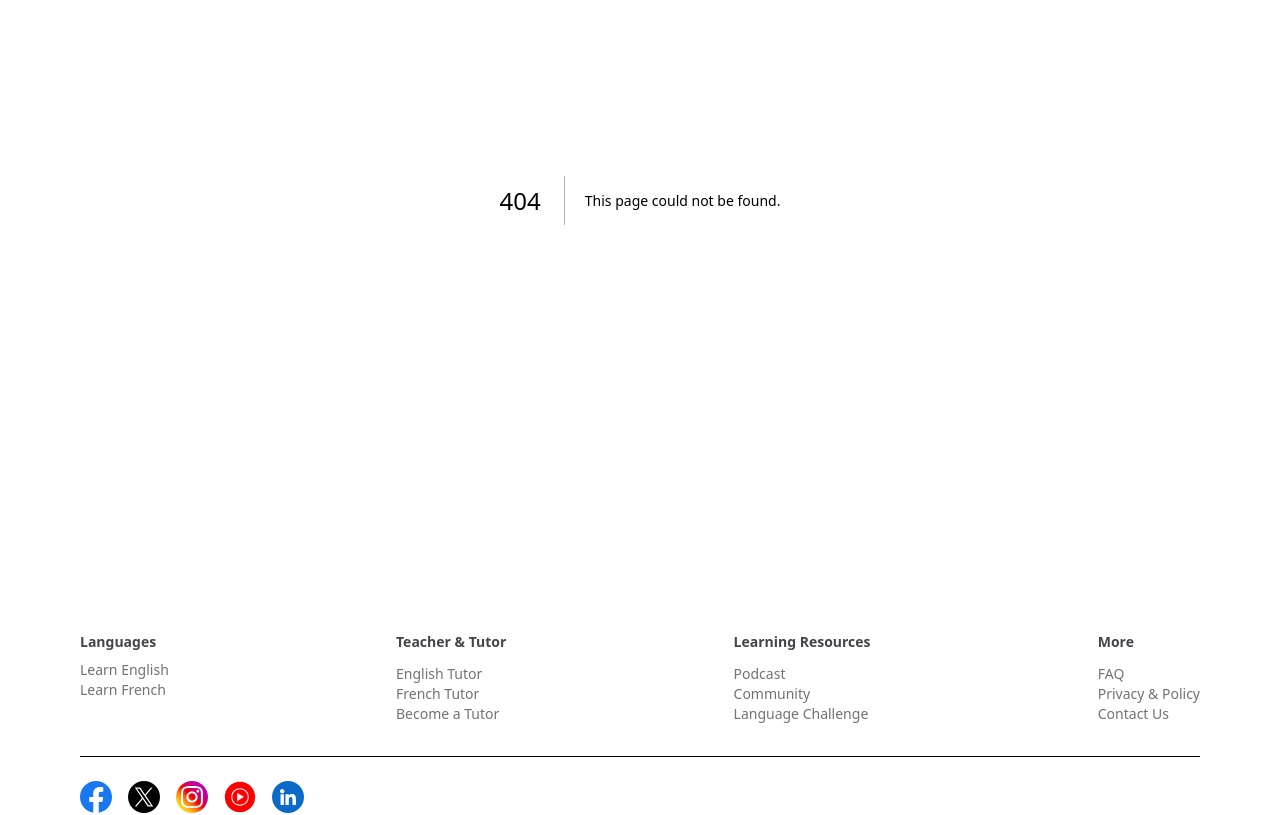
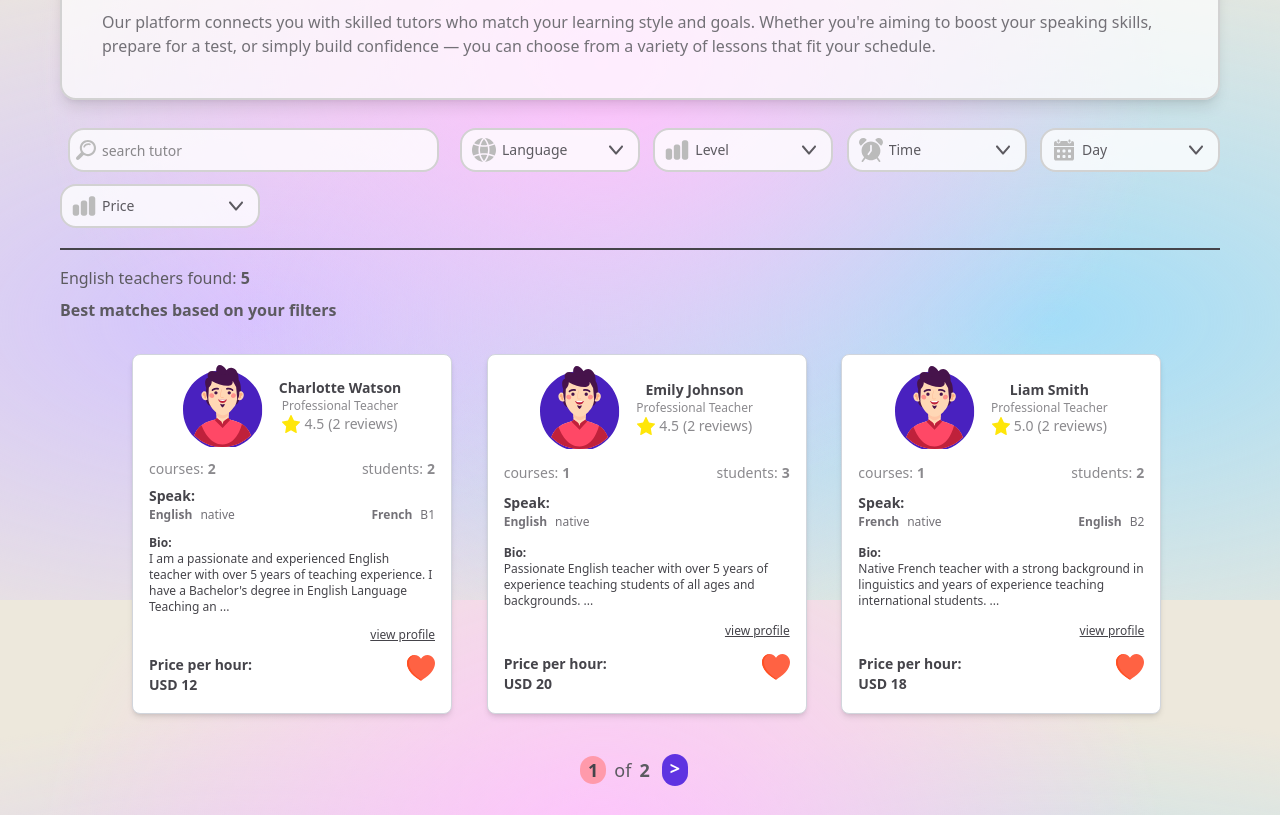
Before and after one commit to erfan2220/learningEnglish-Front, a Next.js app in the folder learning/: page /tutor in a window 1280 px wide. Before the commit this address had no page. Shown: the part 200-1015 px from the top of the page. Built offline with nearby package versions, Linux system fonts and the light colour scheme.

Commit message:
feat: (find tutor page) complete Find Tutor page layout and logic
- feat: (find tutor page) Finished UI for Find Tutor page
- feat: (TutorShowCart) Updated TutorShowCart components
- feat: (courses page) Updated Courses  components

```diff
--- /dev/null
+++ b/learning/app/tutor/page.tsx
@@ -0,0 +1,12 @@
+import TutorList from "@/components/TutorList/TutorList";
+import React from "react";
+
+const TutorPage = () => {
+  return (
+    <div>
+      <TutorList />
+    </div>
+  );
+};
+
+export default TutorPage;
--- a/learning/components/Courses/Courses.tsx
+++ b/learning/components/Courses/Courses.tsx
@@ -16,7 +16,6 @@ const Courses = () => {
   const ppg = 3;
   const CurrentPage = parseInt(searchParam.get("page") || "1");
   const firstIndex = (CurrentPage - 1) * ppg;
-  const lengthData = courseMockDetail.length;
   const endIndex = firstIndex + 3;
   const showTutors = courseMockDetail.slice(firstIndex, endIndex);
 
@@ -27,8 +26,8 @@ const Courses = () => {
           Filter Courses
         </h1>
 
-        <div className="flex flex-wrap gap-1 items-center">
-          <div className="min-w-[320px]">
+        <div className="mt-6 flex flex-wrap justify-between gap-1 items-center">
+          <div className="min-w-[320px] w-2/6">
             <Inputs
               type="text"
               placeholder={"search course"}
@@ -37,20 +36,18 @@ const Courses = () => {
             />
           </div>
 
-          <div className="flex flex-wrap items-start">
-            <SelectLanguage />
-            <SelectLevel />
-            <SelectTime />
-            <SelectDate />
-            <SelectPrice />
-          </div>
+          <SelectLanguage />
+          <SelectLevel />
+          <SelectTime />
+          <SelectDate />
+          <SelectPrice />
         </div>
       </div>
 
       <hr className="flex-1  h-px my-4 border-1  border-[#45444A]" />
       <div>
         <h2 className="flex mb-8 text-black text-2xl font-bold">Results</h2>
-        <div className="grid grid-cols-1 md:grid-cols-2 lg:grid-cols-3 gap-6 px-12">
+        <div className="grid grid-cols-1 md:grid-cols-2 lg:grid-cols-3 gap-6 px-14">
           {showTutors.map((course) => (
             <div key={course.id}>
               <CourseCart course={course} />
--- /dev/null
+++ b/learning/components/TutorList/TutorList.tsx
@@ -0,0 +1,109 @@
+"use client";
+import React from "react";
+import Layout from "../Layout/Layout";
+import { tutorMockDetail } from "@/mock/tutorMockData";
+import TutorShowCart from "../TutorShowCart/TutorShowCart";
+import { useSearchParams } from "next/navigation";
+import Link from "next/link";
+import SelectLanguage from "../Courses/SelectLanguage";
+import SelectLevel from "../Courses/SelectLevel";
+import SelectTime from "../Courses/SelectTime";
+import SelectDate from "../Courses/SelectDate";
+import SelectPrice from "../Courses/SelectPrice";
+import Inputs from "../Input/Input";
+import searchIcon from "../../assets/icons/searchIconGray.svg";
+
+const TutorList = () => {
+  const totalTutor = tutorMockDetail.length;
+  const searchParam = useSearchParams();
+  const ppg = 3;
+  const CurrentPage = parseInt(searchParam.get("page") || "1");
+  const firstIndex = (CurrentPage - 1) * ppg;
+  //   const lengthData = tutorMockDetail.length;
+  const endIndex = firstIndex + 3;
+  const showTutors = tutorMockDetail.slice(firstIndex, endIndex);
+
+  return (
+    <div className=" py-[60px] sm:py-20 sm:p-[60px] max-w-[1320px] mx-auto">
+      <Layout>
+        <div className="p-10">
+          <h1 className="text-2xl font-bold text-[#45444A]">
+            Learn English with the Right Teacher for You
+          </h1>
+          <p className="text-[#737177] mt-4">
+            {`Our platform connects you with skilled tutors who match your
+            learning style and goals. Whether you're aiming to boost your
+            speaking skills, prepare for a test, or simply build confidence —
+            you can choose from a variety of lessons that fit your schedule.`}
+          </p>
+        </div>
+      </Layout>
+      {/* ////////////////////////////////////// */}
+      <div className="mt-6 flex flex-wrap justify-between gap-1 items-center">
+        <div className="min-w-[320px] w-2/6">
+          <Inputs
+            type="text"
+            placeholder={"search tutor"}
+            inputIcon={searchIcon}
+            width="100%"
+          />
+        </div>
+
+        <SelectLanguage />
+        <SelectLevel />
+        <SelectTime />
+        <SelectDate />
+        <SelectPrice />
+      </div>
+      {/* ////////////////////////////////////// */}
+      <hr className="flex-1 my-4 border-1 border-[#45444A]" />
+      {/* ////////////////////////////////////// */}
+      <div className="text-[#5C5A60] ">
+        <p>
+          English teachers found: <b>{totalTutor}</b>
+        </p>
+        <p className="font-bold mt-2 mb-8">
+          Best matches based on your filters
+        </p>
+      </div>
+      {/* ////////////////////////////////////// */}
+      <div className="grid grid-cols-1 md:grid-cols-2 lg:grid-cols-3 gap-8 px-16">
+        {showTutors.map((data) => (
+          <div key={data.tutorId}>
+            <TutorShowCart tutorId={data.tutorId} />
+          </div>
+        ))}
+      </div>
+      {/* /////////////////////////////////////////////// */}
+      <div className="flex justify-center items-center mt-10 text-lg font-semibold text-[#5B5A60]">
+        {CurrentPage > 1 && (
+          <Link href={`?page=${CurrentPage - 1}`}>
+            <div className="bg-[#5F33E1] text-white text-lg font-bold rounded-full px-2 pb-1 mx-3">
+              {"<"}
+            </div>
+          </Link>
+        )}
+        <span className="flex gap-2">
+          <p className="text-[#45444A] rounded-full px-2 bg-[#FF9AAB]">
+            {CurrentPage}
+          </p>
+          <p className="font-medium"> of </p>
+          {Math.ceil(tutorMockDetail.length / ppg)}
+        </span>
+
+        {CurrentPage < Math.ceil(tutorMockDetail.length / ppg) && (
+          <Link
+            href={`?page=${CurrentPage + 1}`}
+            className="flex justify-center items-center"
+          >
+            <div className="bg-[#5F33E1] text-white text-lg font-bold rounded-full px-2 pb-1 mx-3">
+              {">"}
+            </div>
+          </Link>
+        )}
+      </div>
+    </div>
+  );
+};
+
+export default TutorList;
--- a/learning/components/TutorShowCart/TutorShowCart.tsx
+++ b/learning/components/TutorShowCart/TutorShowCart.tsx
@@ -18,7 +18,7 @@ const TutorShowCart = ({ tutorId }) => {
   const averageRating = totalReviews > 0 ? totalRatings / totalReviews : 0;
 
   return (
-    <div className="flex pb-4 px-4 flex-wrap items-center justify-center w-full  sm:mx-2 [@media(min-width:400px)]:w-[320px] sm:w-[320px] rounded-lg border border-gray-300 bg-white shadow-md hover:shadow-lg hover:scale-[1.02] transition-all duration-300">
+    <div className="flex pb-4 px-4 flex-wrap items-center justify-center w-full h-[360px] sm:mx-2 [@media(min-width:400px)]:w-[320px] sm:w-[320px] rounded-lg border border-gray-300 bg-white shadow-md hover:shadow-lg hover:scale-[1.02] transition-all duration-300">
       <div className="flex flex-wrap w-full items-center justify-center gap-4 sm:p-2 sm:pb-0  p-1">
         <div>
           <Image
```
